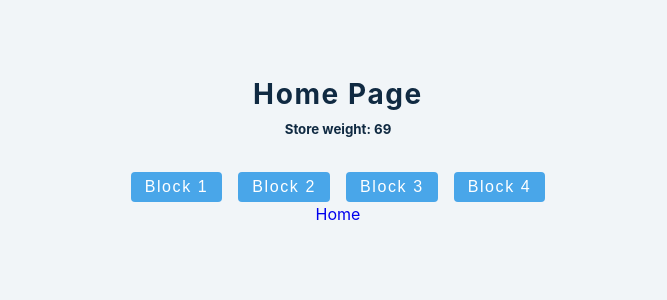
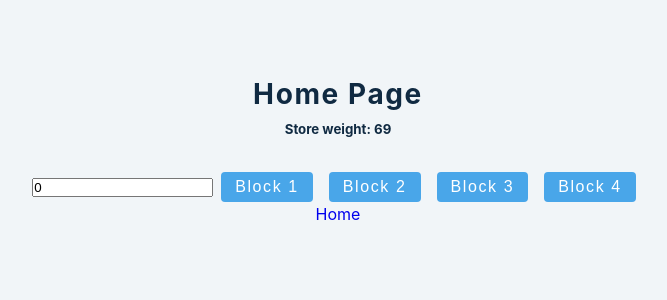
Before and after one commit to williamadahl/Deadlift-peaking-program, a React (Create React App) app: page / in a window 1280 px wide. Shown: the top 300 px of the page, without its empty margins (302-969 px from the left). Built offline with nearby package versions, Linux system fonts and the light colour scheme.

Commit message:
ceated a dispatch on inputfield, still need to improve the check of input. can now also contact store through selector, very nice

```diff
--- a/src/tmp-folder/Home.js
+++ b/src/tmp-folder/Home.js
@@ -1,10 +1,11 @@
 import {BrowserRouter as Router, Link} from 'react-router-dom';
 import {connect} from 'react-redux';
-import React from "react";
+import React, {useState} from "react";
 // import store from '../store/store'
 import {useDispatch} from "react-redux";
 import {useSelector} from "react-redux";
-import store from "../store/store";
+import mapStateToProps from "react-redux/lib/connect/mapStateToProps";
+// import store from "../store/store";
 
 
 const Home = (props) => {
@@ -12,8 +13,19 @@ const Home = (props) => {
     const dispatch = useDispatch()
     const someShit = state => state.globalWeight;
 
+    const [writtenWeight, setWrittenWeight] = useState(0);
+
     const storeWeight = useSelector(someShit)
 
+    const handleChange = e => setWrittenWeight(e.target.value)
+
+    const handleKeyDown = e => {
+        if(!isNaN(e.target.value)){
+            dispatch({ type: 'SET_WEIGHT', payload: parseInt(e.target.value) })
+            // And clear out the text input
+            setWrittenWeight(0)
+        }
+    };
     // dispatch({type: 'SET_WEIGHT', payload: weight})
 
     return(
@@ -21,7 +33,14 @@ const Home = (props) => {
             <h3> Home page </h3>
             <h5> Store weight: {storeWeight}</h5>
             {/*<h5> Global weight: {props.globalWeight}</h5>*/}
-            {/*<button className='btn' onClick={store.dispatch({type: 'SET_WEIGHT', payload: 10})}> Weight up</button>*/}
+            {/*<button className='btn' onClick={dispatch({type: 'SET_WEIGHT', payload: 10})}> Weight up</button>*/}
+            {/*<button className='btn' onClick={()=>onSetWeight}> Weight up</button>*/}
+            <input
+                type="number"
+                value={writtenWeight}
+                onChange={handleChange}
+                onKeyDown={handleKeyDown}
+            />
             <Link to='/block1'>
                 <button className='btn'>Block 1</button>
             </Link>
```
Also changed, not shown: 1 other file (tests, documents, lock files or other folders).
